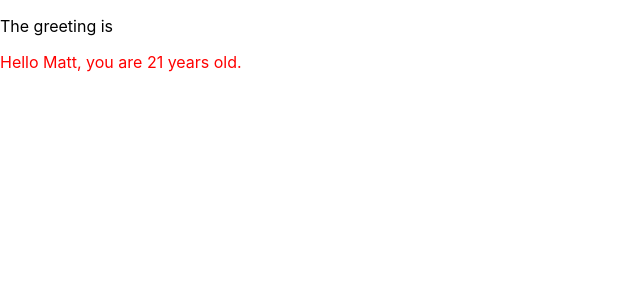
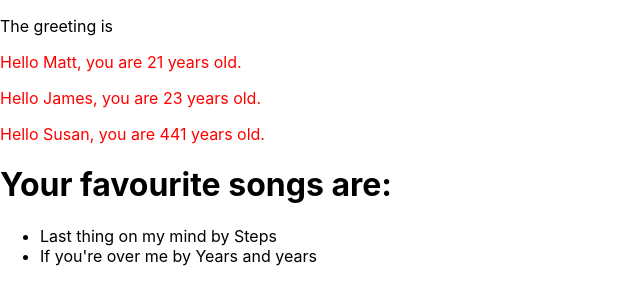
Before and after one commit to matt-allstate/hello-world, a React (Create React App) app: page / in a window 1280 px wide. Shown: the top 304 px of the page, without its empty margins (0-640 px from the left). Built offline with nearby package versions, Linux system fonts and the light colour scheme.

Commit message:
component reuse

```diff
--- a/src/App.js
+++ b/src/App.js
@@ -1,11 +1,15 @@
 import './App.css';
 import Greeting from './components/Greeting/Greeting';
+import SongList from './components/Songs/SongList';
 
 function App() {
   return (
     <div>
       <p>The greeting is </p>
       <Greeting name="Matt" age="21" />
+      <Greeting name="James" age="23" />
+      <Greeting name="Susan" age="441" />
+      <SongList />
     </div>
   );
 }
--- /dev/null
+++ b/src/components/Songs/Song.js
@@ -0,0 +1,7 @@
+const Song = (props) => {
+return (
+   <li>{props.title} by {props.artist}</li>
+)
+}
+
+export default Song;
--- /dev/null
+++ b/src/components/Songs/SongList.js
@@ -0,0 +1,15 @@
+import Song from "./Song";
+
+const SongList = () => {
+    return (
+        <div>
+            <h1>Your favourite songs are:</h1>
+            <ul>
+                <Song title="Last thing on my mind" artist="Steps" />
+                <Song title="If you're over me" artist="Years and years" />
+            </ul>
+        </div>
+    );
+}
+
+export default SongList;
```
Also changed, not shown: src/components/Greeting/Greeting.css (line endings or trailing spaces).
